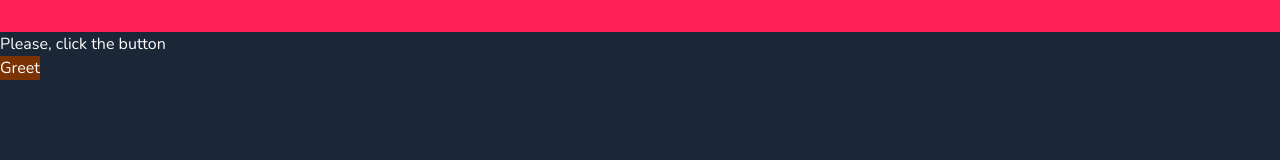
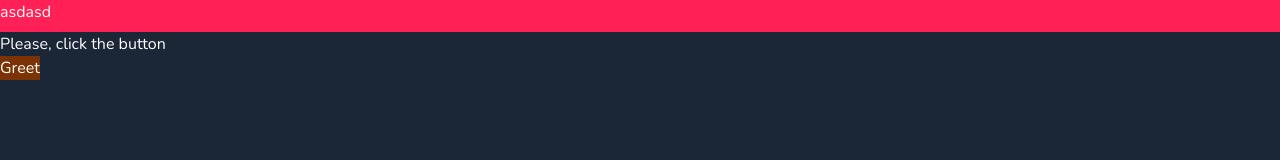
Before and after one commit to FreesmTeam/Kaede-discontinued, a React (Vite) app in the folder frontend/: page / in a window 1280 px wide. Shown: the top 160 px of the page. Built offline with nearby package versions, Linux system fonts and the light colour scheme.

Commit message:
feat: save code

```diff
--- a/frontend/index.html
+++ b/frontend/index.html
@@ -6,7 +6,7 @@
         <title>freesm-reloaded</title>
     </head>
     <body style="--wails-draggable:drag">
-        <div class="h-8 w-full bg-rose-500 sticky top-0"></div>
+        <div id="windowHeader" class="h-8 w-full bg-rose-500 sticky top-0"></div>
         <div id="root" style="--wails-draggable:no-drag"></div>
         <script src="./src/main.tsx" type="module"></script>
     </body>
--- /dev/null
+++ b/frontend/src/components/WindowHeader/WindowHeader.tsx
@@ -0,0 +1,9 @@
+import React from 'react';
+
+export default function WindowHeader() {
+    return (
+        <div>
+            asdasd
+        </div>
+    );
+}
--- a/frontend/src/main.tsx
+++ b/frontend/src/main.tsx
@@ -2,13 +2,22 @@ import React from 'react';
 import { createRoot } from 'react-dom/client';
 import './style.css';
 import App from './App';
+import WindowHeader from './components/WindowHeader/WindowHeader';
 
 const container = document.getElementById('root');
+const windowHeader = document.getElementById('windowHeader');
 
 const root = createRoot(container!);
+const headerRoot = createRoot(windowHeader!);
 
 root.render(
     <React.StrictMode>
-        <App/>
+        <App />
     </React.StrictMode>,
 );
+
+headerRoot.render(
+    <React.StrictMode>
+        <WindowHeader />
+    </React.StrictMode>,
+);
--- a/frontend/wailsjs/go/main/App.js
+++ b/frontend/wailsjs/go/main/App.js
@@ -3,5 +3,5 @@
 // This file is automatically generated. DO NOT EDIT
 
 export function Greet(arg1) {
-  return window['go']['main']['App']['Greet'](arg1);
+    return window['go']['main']['App']['Greet'](arg1);
 }
```
Also changed, not shown: frontend/src/assets/images/logo-universal.png (deleted).
